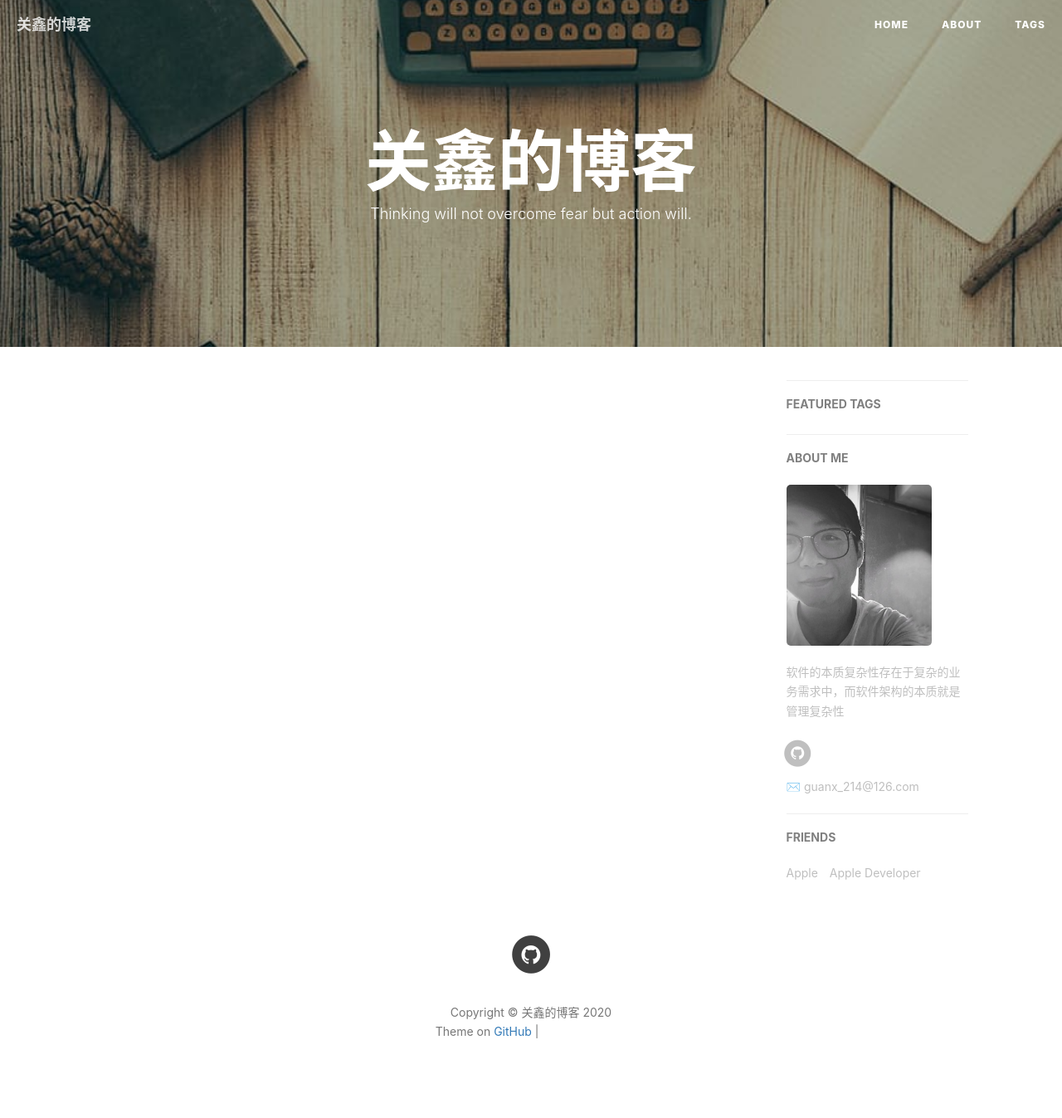
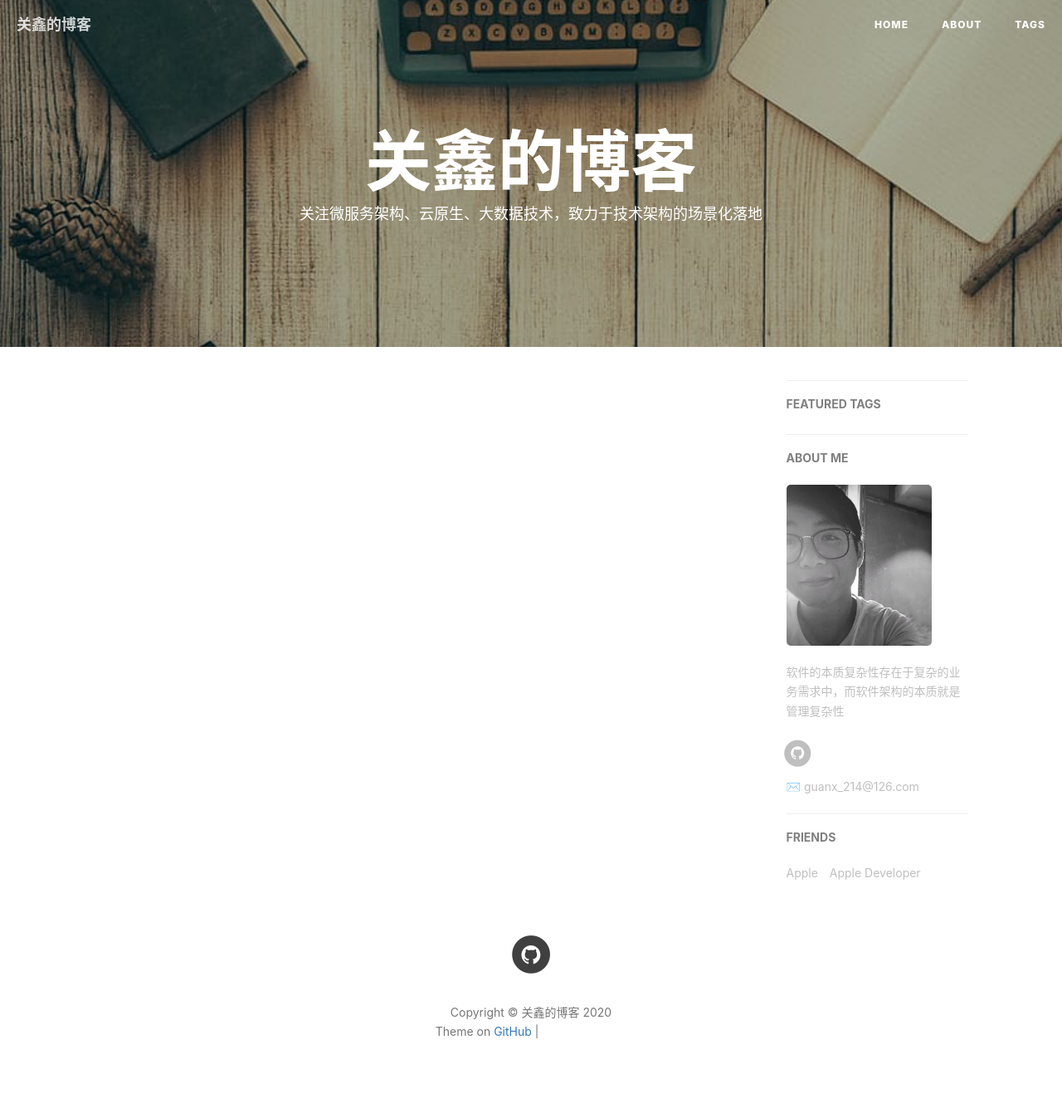
Before and after one commit to GuanXcode/GuanXcode.github.io, a Jekyll site: the page built from index.html, in a window 1280 px wide. Shown: the whole page at 83% size. Built offline with Jekyll 4.4.1, drawn with Linux system fonts in a browser that asks for light colours; nearby versions of some CDN libraries; the list of posts is cut into pages by our own code; comment, search, counter and statistics services are not loaded; grey boxes are pictures that could not be loaded.

Commit message:
update-20200411

```diff
--- a/index.html
+++ b/index.html
@@ -1,6 +1,6 @@
 ---
 layout: page
-description: "Thinking will not overcome fear but action will."
+description: "关注微服务架构、云原生、大数据技术，致力于技术架构的场景化落地"
 ---
 
 {% for post in paginator.posts %}
```
